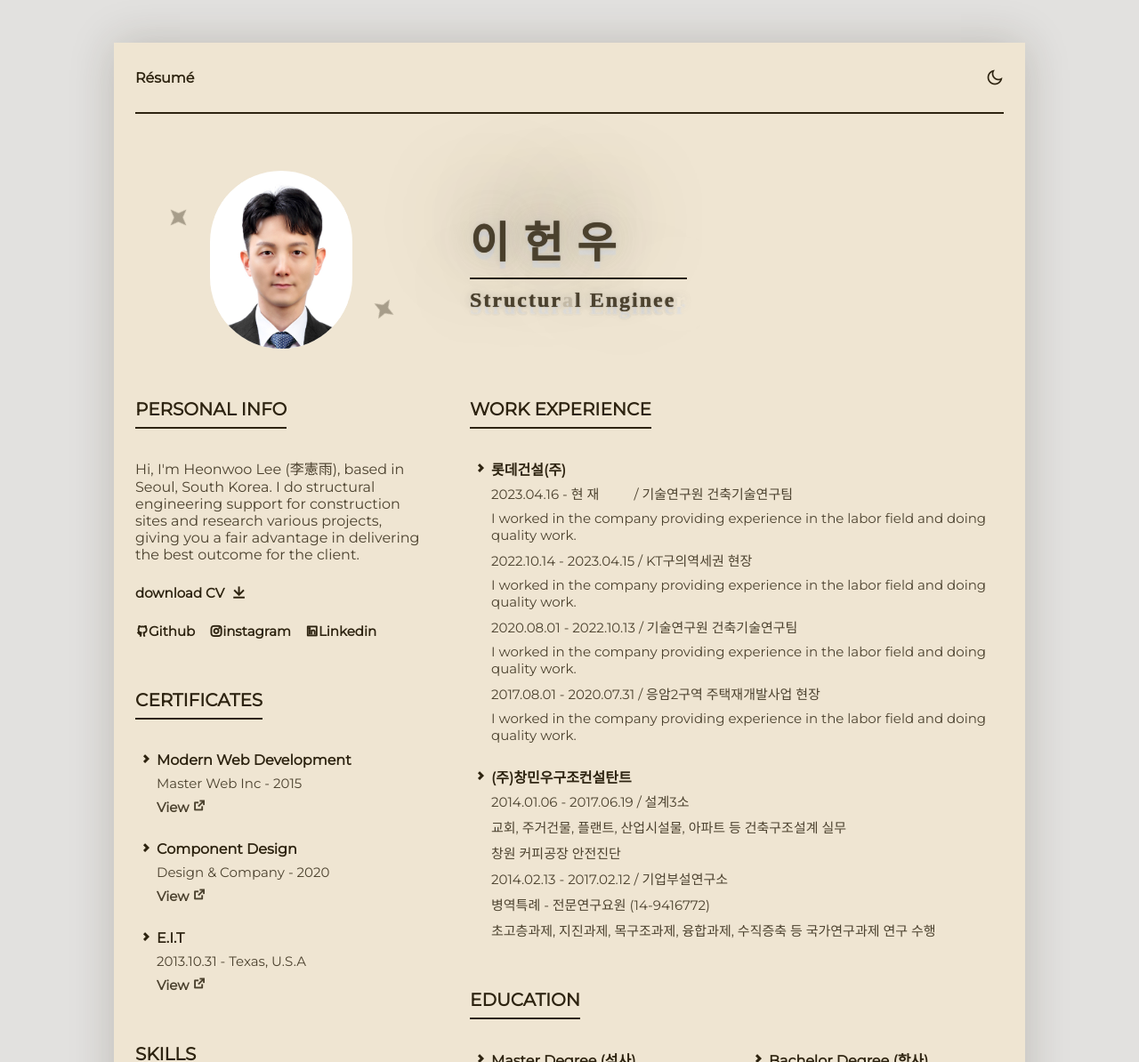
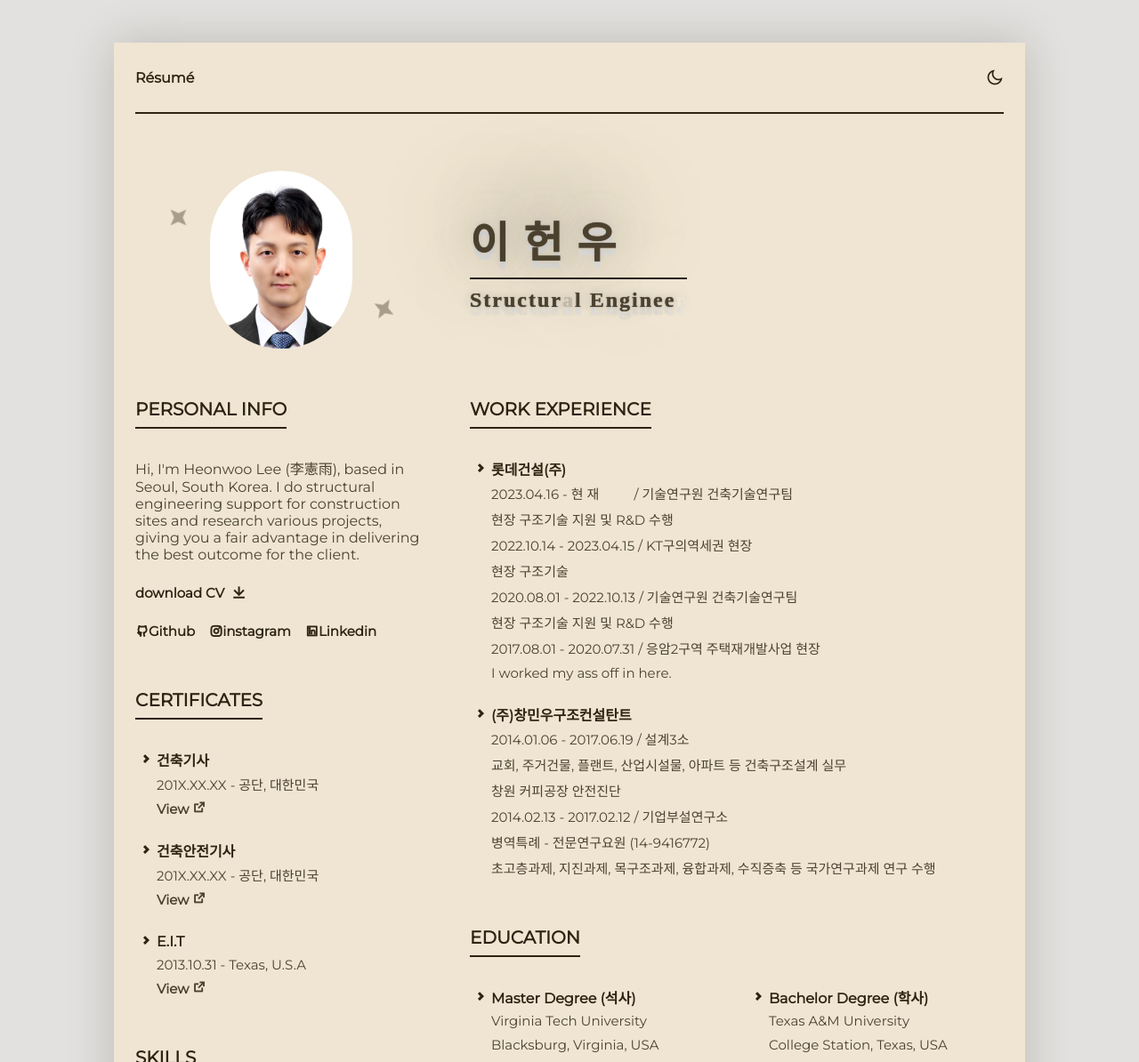
Before and after one commit to heon2100/me, a plain HTML site: page index.html in a window 1280 px wide. Shown: the top 1194 px of the page at 89% size. Drawn offline with nearby package versions, Linux system fonts and the light colour scheme; a web font is replaced by a local one.

Commit message:
Update index.html

```diff
--- a/index.html
+++ b/index.html
@@ -145,10 +145,10 @@
 
               <div>
                 <h2 class="resume__title">
-                  <i class="ri-arrow-drop-right-line"></i> Modern Web Development
+                  <i class="ri-arrow-drop-right-line"></i> 건축기사
                 </h2>
                 <div class="resume__data">
-                  <span>Master Web Inc -  2015</span>
+                  <span>201X.XX.XX - 공단, 대한민국</span>
                   <span class="resume__button-link" id="k1_blur" onclick="viewPop(this);">
                     View<i class="ri-external-link-line"></i>
                   </span>
@@ -157,10 +157,10 @@
 
               <div>
                 <h2 class="resume__title">
-                  <i class="ri-arrow-drop-right-line"></i>Component Design
+                  <i class="ri-arrow-drop-right-line"></i>건축안전기사
                 </h2>
                 <div class="resume__data">
-                  <span>Design & Company -  2020</span>
+                  <span>201X.XX.XX - 공단, 대한민국</span>
                   <span class="resume__button-link" id="k2_blur" onclick="viewPop(this);">
                     View<i class="ri-external-link-line"></i>
                   </span>
@@ -243,23 +243,19 @@
                 <div class="resume__data">
                   <span>2023.04.16 - 현 재 &nbsp;&nbsp;&nbsp;&nbsp;&nbsp;&nbsp;&nbsp;&nbsp; / 기술연구원 건축기술연구팀</span>
                   <p>
-                    I worked in the company providing experience
-                    in the labor field and doing quality work.
+                    현장 구조기술 지원 및 R&D 수행
                   </p>
                   <span>2022.10.14 - 2023.04.15 / KT구의역세권 현장</span>
                   <p>
-                    I worked in the company providing experience
-                    in the labor field and doing quality work.
+                    현장 구조기술
                   </p>
                   <span>2020.08.01 - 2022.10.13 / 기술연구원 건축기술연구팀</span>
                   <p>
-                    I worked in the company providing experience
-                    in the labor field and doing quality work.
+                    현장 구조기술 지원 및 R&D 수행
                   </p>
                   <span>2017.08.01 - 2020.07.31 / 응암2구역 주택재개발사업 현장</span>
                   <p>
-                    I worked in the company providing experience
-                    in the labor field and doing quality work.
+                    I worked my ass off in here.
                   </p>
                 </div>
               </div>
```
